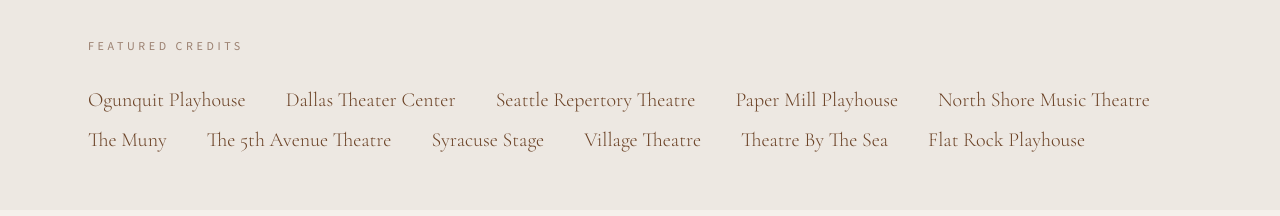
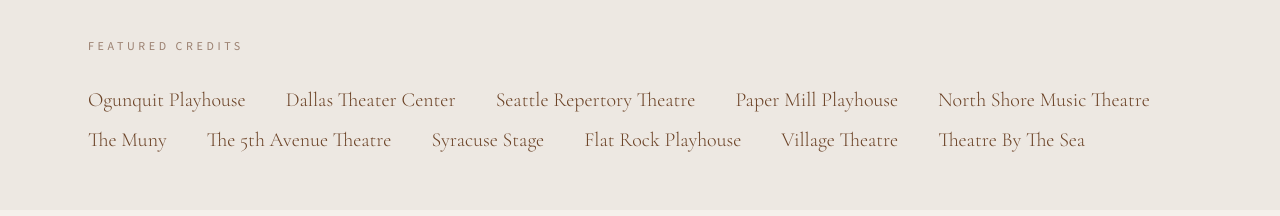
Before and after one commit to wolfdog27/kyle-nicholas-anderson-website, a Next.js app: page /media in a window 1280 px wide. Shown: the part 1120-1336 px from the top of the page. Built offline with nearby package versions, Linux system fonts and the light colour scheme.

Commit message:
Move Flat Rock Playhouse between Syracuse Stage and Village Theatre

```diff
--- a/app/media/page.tsx
+++ b/app/media/page.tsx
@@ -28,9 +28,9 @@
   "The Muny",
   "The 5th Avenue Theatre",
   "Syracuse Stage",
+  "Flat Rock Playhouse",
   "Village Theatre",
   "Theatre By The Sea",
-  "Flat Rock Playhouse",
 ];
 
 const photos = [
```
